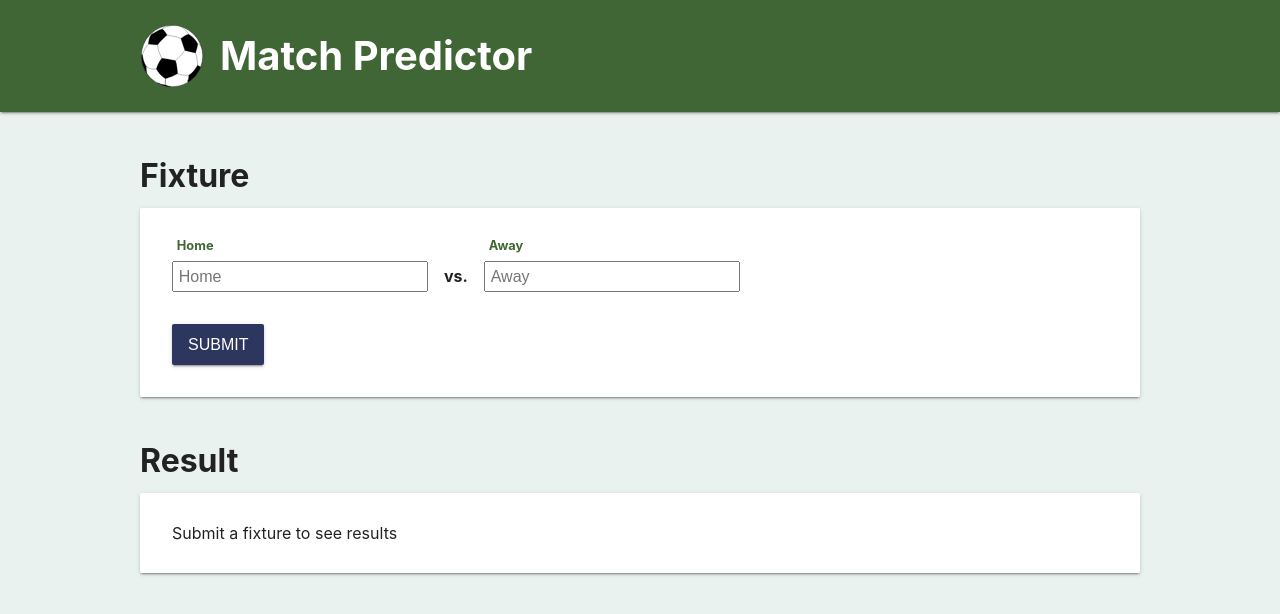
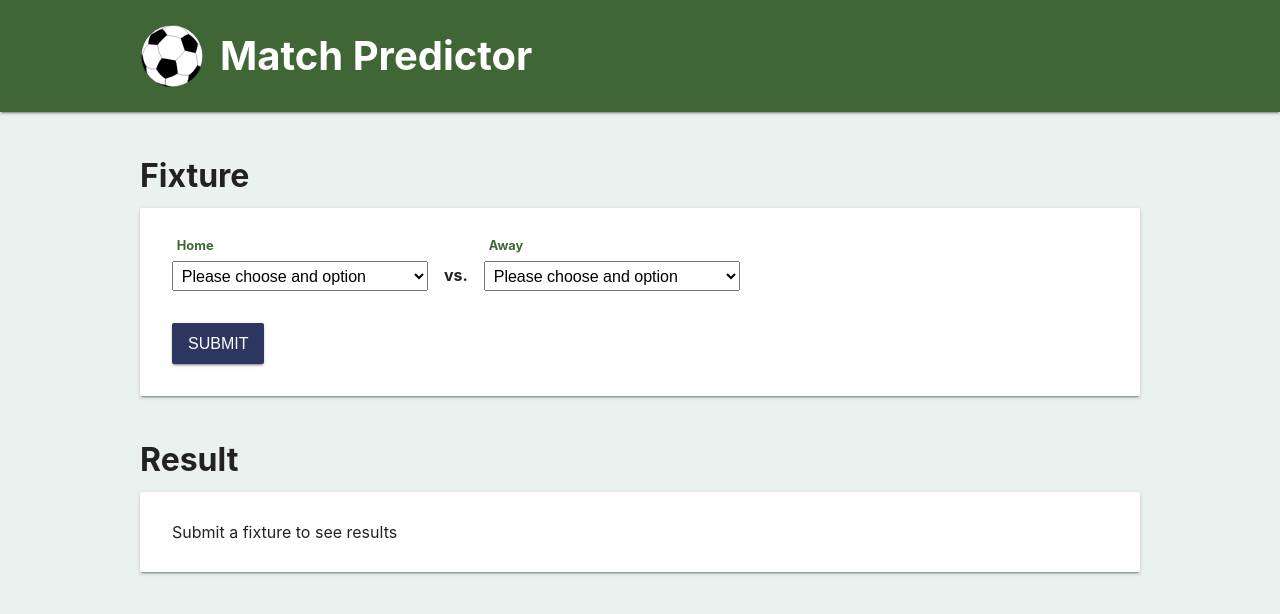
Before and after one commit to initialcapacity/match-predictor, a React (Vite) app in the folder frontend/: page / in a window 1280 px wide. Shown: the top 614 px of the page. Built offline with nearby package versions, Linux system fonts and the light colour scheme; what schemawax would draw is missing.

Commit message:
Use selects rather than inputs to pick teams
Co-Authored-By: Kyle Dean Reinford <kyledeanreinford@gmail.com>

```diff
--- a/frontend/src/Forecast/ForecastForm.tsx
+++ b/frontend/src/Forecast/ForecastForm.tsx
@@ -1,5 +1,5 @@
 import {FormEvent, ReactElement, useState} from 'react';
-import {TextInput} from '../Forms/Inputs';
+import {Select} from '../Forms/Inputs';
 import {Fixture, forecastState} from './ForecastState';
 import {useDispatch} from 'react-redux';
 import {forecastApi} from './ForecastApi';
@@ -30,20 +30,32 @@ const ForecastForm = (): ReactElement => {
             .catch(message => dispatch(forecastState.finishedLoading(result.err(message))));
     };
 
+    const teams = [
+        'Chelsea',
+        'Tottenham Hotspur',
+        'Arsenal',
+        'Juventus',
+        'Southampton',
+    ];
+
     return <article>
         <form onSubmit={submit}>
             <fieldset>
-                <TextInput
+                <Select
+                    id="home-team"
                     label="Home"
                     value={fields.home}
                     required
+                    options={teams}
                     onChange={home => setFields({...fields, home})}
                 />
                 <span className="versus">vs.</span>
-                <TextInput
+                <Select
+                    id="away-team"
                     label="Away"
                     value={fields.away}
                     required
+                    options={teams}
                     onChange={away => setFields({...fields, away})}
                 />
             </fieldset>
--- a/frontend/src/Forms/Inputs.css
+++ b/frontend/src/Forms/Inputs.css
@@ -1,4 +1,4 @@
-input {
+input, select {
     padding: .3rem;
     width: 16rem;
     font-size: 1rem;
--- a/frontend/src/Forms/Inputs.tsx
+++ b/frontend/src/Forms/Inputs.tsx
@@ -16,3 +16,27 @@ export const TextInput = (props: {
                onChange={e => props.onChange(e.target.value)}
         />
     </label>;
+
+export const Select = (props: {
+    id: string
+    label: string
+    value: string | undefined
+    onChange: (value: string) => unknown
+    required?: boolean
+    options: string[]
+}): ReactElement => {
+    const optionElements = props.options.map(option => <option key={option} value={option}>{option}</option>);
+
+    return <label>
+        <span>{props.label}</span>
+        <select
+            id={props.id}
+            value={props.value}
+            required={props.required}
+            onChange={e => props.onChange(e.target.value)}>
+
+            <option value="">Please choose and option</option>
+            {optionElements}
+        </select>
+    </label>;
+};
```
Also changed, not shown: 2 other files (tests, documents, lock files or other folders).
